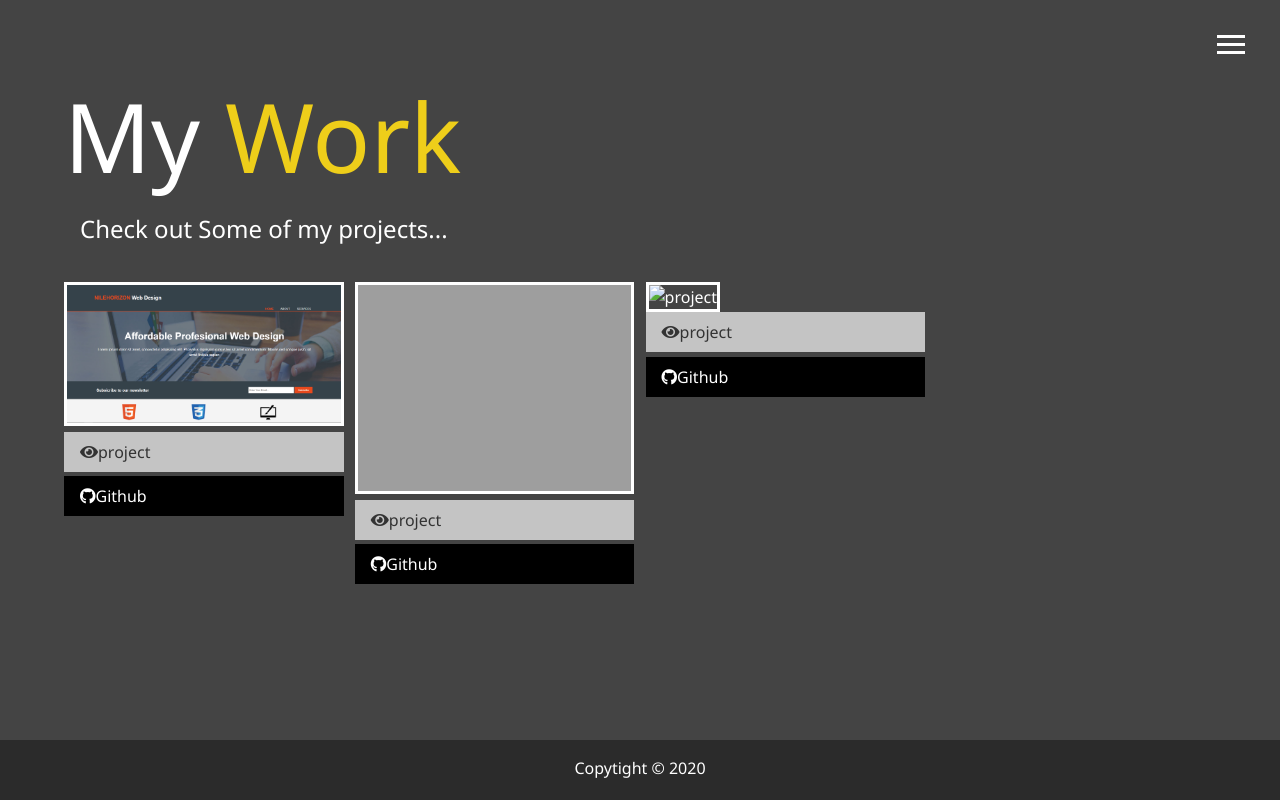
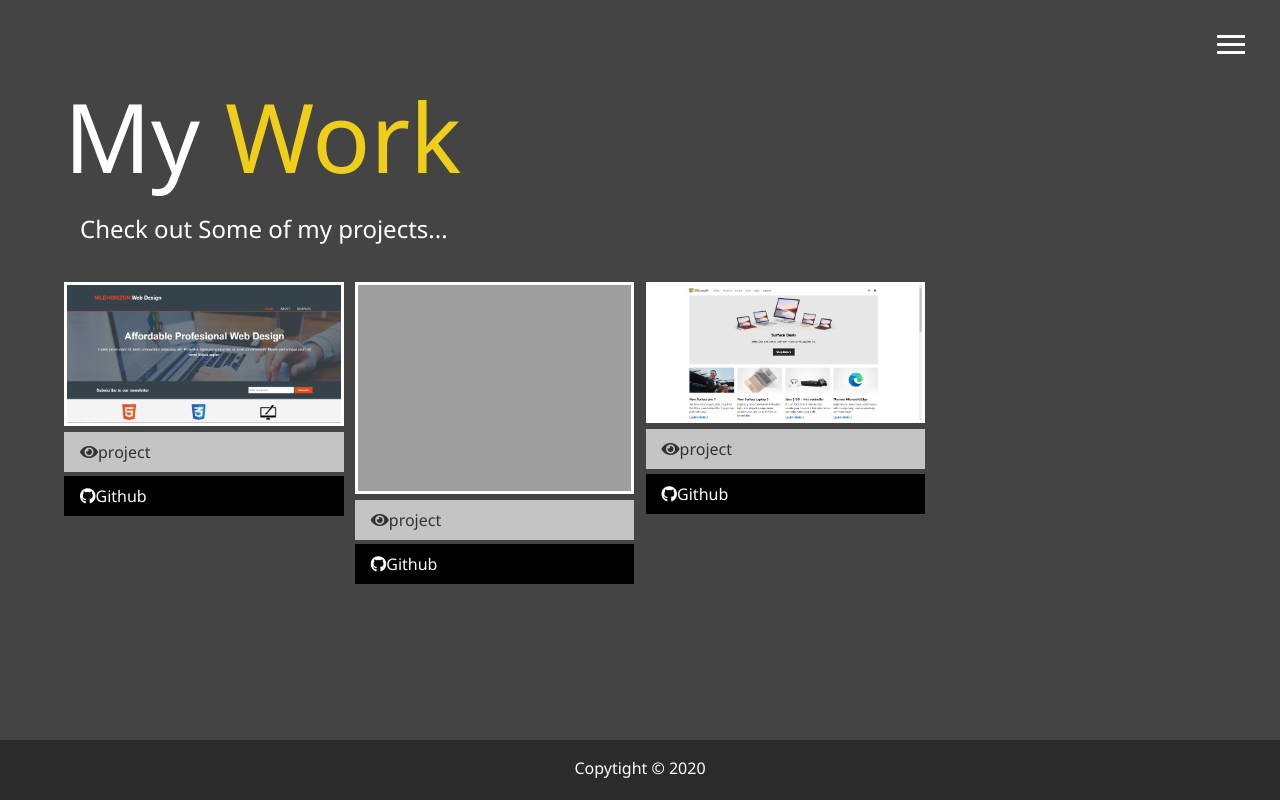
Before and after one commit to osamahkhateeb/portfolio, a plain HTML site: page work.html in a window 1280 px wide. Drawn offline with Linux system fonts and the light colour scheme; the site is published under a folder, as on GitHub Pages, so addresses that start at the root find nothing.

Commit message:
project 3 picture

```diff
--- a/work.html
+++ b/work.html
@@ -78,7 +78,7 @@
             </div>
             <div class="item">
                 <a href="#!">
-                    <img src="/images/project-3.PNG" alt="project">
+                    <img src="images/project-3.PNG" alt="project">
                 </a>
                 <a href="https://usamehatip.github.io/Microsoft-clone-homepage" target="_blank" class="btn-light">
                     <i class="fas fa-eye"></i>project
```
